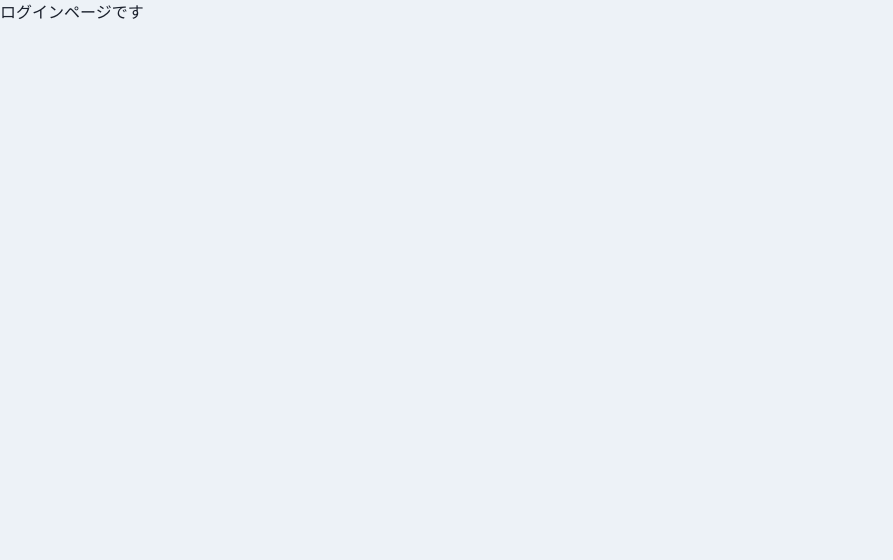
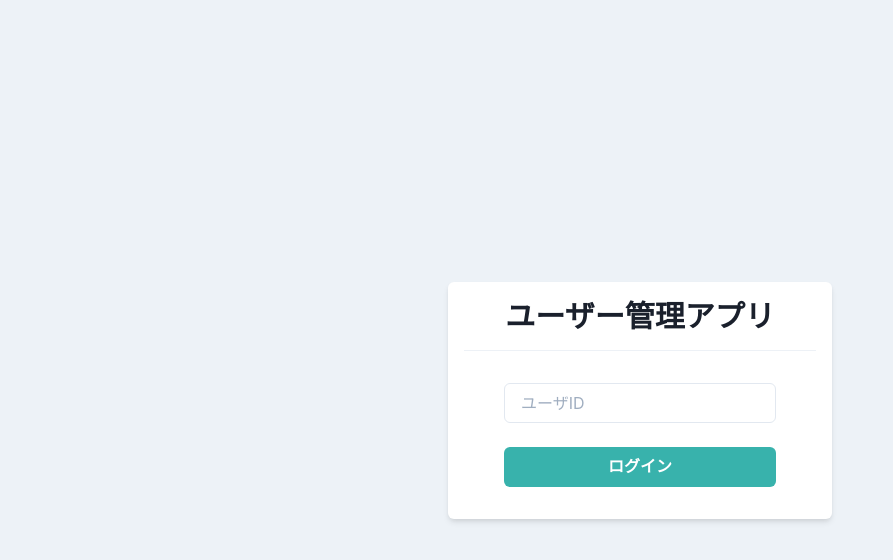
Before and after one commit to g-murata/ChakraUI_lesson, a React (Create React App) app: page / in a window 1280 px wide. Shown: the top 560 px of the page, without its empty margins (0-893 px from the left). Built offline with nearby package versions, Linux system fonts and the light colour scheme.

Commit message:
70.ログイン画面の作成

```diff
--- a/src/components/pages/Login.tsx
+++ b/src/components/pages/Login.tsx
@@ -1,5 +1,29 @@
 import { memo, VFC } from "react";
+import {
+  Box,
+  Divider,
+  Flex,
+  Heading,
+  Input,
+  Button,
+  Stack
+} from "@chakra-ui/react";
 
 export const Login: VFC = memo(() => {
-  return <p>ログインページです</p>;
+  return (
+    <Flex align="center" justify="center" height="100vh">
+      <Box bg="white" w="sm" p={4} borderRadius="md" shadow="md">
+        <Heading as="h1" size="lg" textAlign="center">
+          ユーザー管理アプリ
+        </Heading>
+        <Divider my={4} />
+        <Stack spacing={6} py={4} px={10}>
+          <Input placeholder="ユーザID" />
+          <Button bg="teal.400" color="white" _hover={{ opacity: 0.8 }}>
+            ログイン
+          </Button>
+        </Stack>
+      </Box>
+    </Flex>
+  );
 });
```
